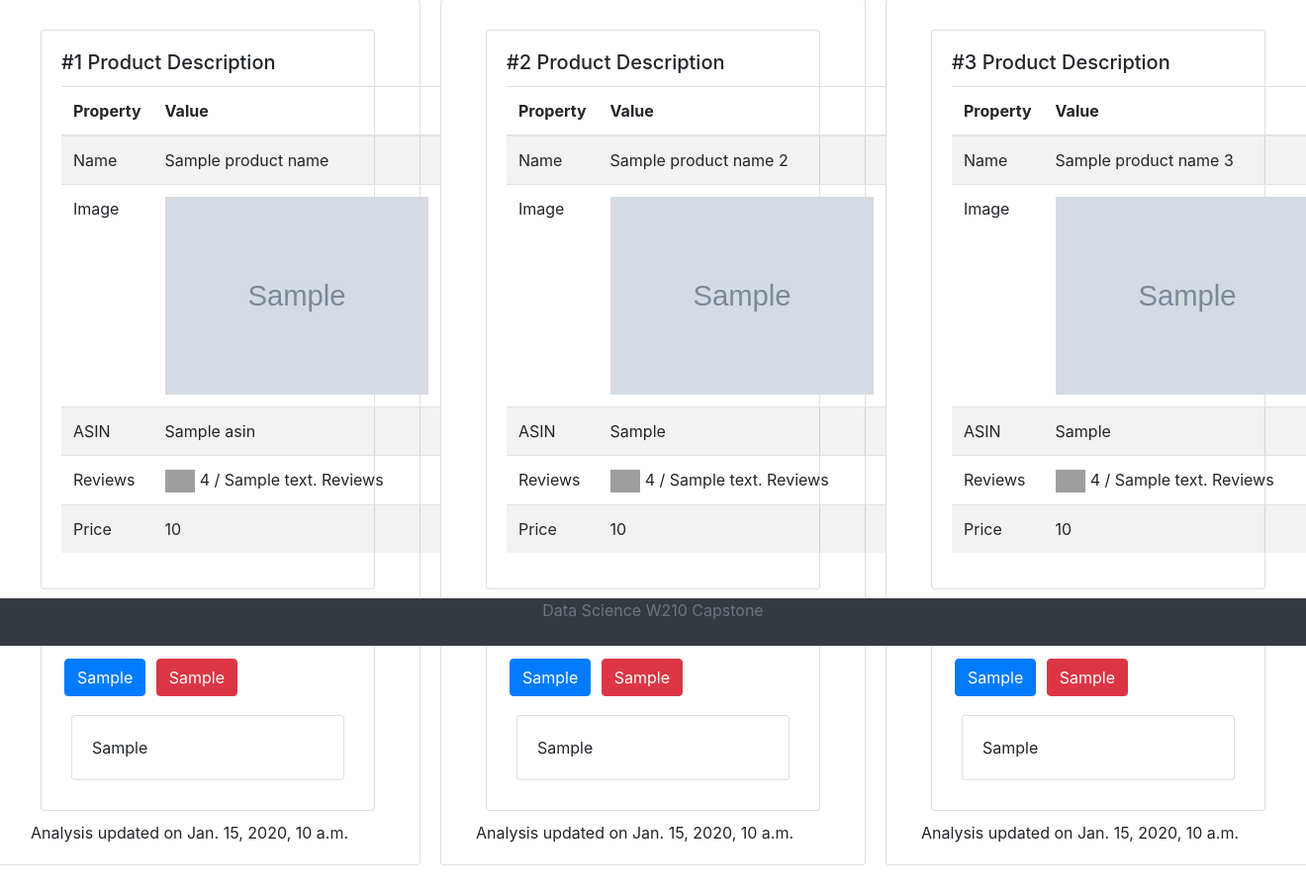
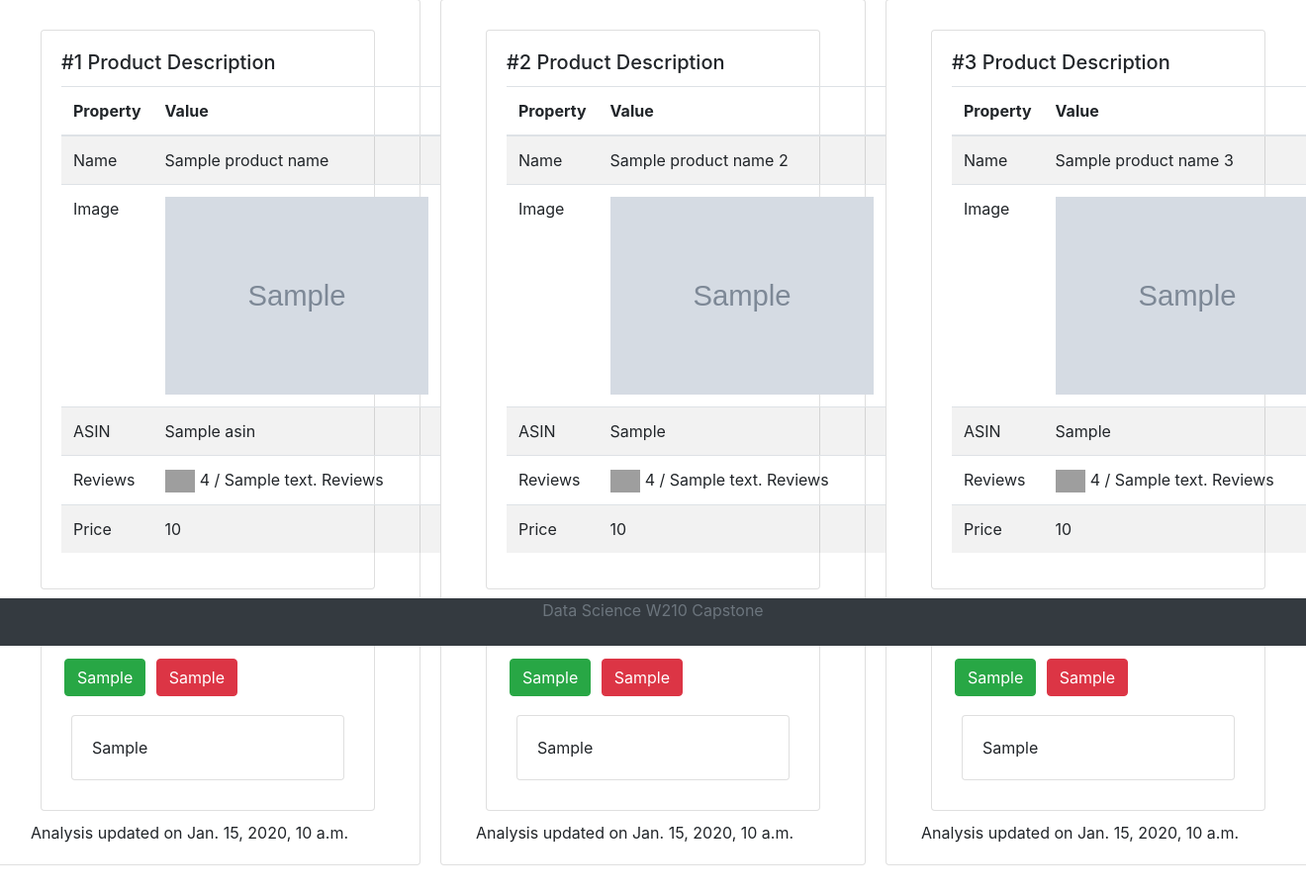
Before and after one commit to UCB-MIDS/InsightsFromReviews, a Django app: template app/ai/templates/ai/result.html in a window 1320 px wide; the page is wider, and only the part inside the window is pictured. Shown: the part 147-1050 px from the top of that part at 99% size. Run offline with Django 3.2, Linux system fonts and the light colour scheme; the template is opened without the code that fills it: most values are stand-ins (such as "Sample title", 1, 10 or a date in 2020); grey boxes marked "Sample" are stand-in pictures; parts of the project's set-up code (start-up, migrations or seed data) failed here and were passed over; some libraries are stand-ins or nearby versions; grey boxes are pictures that could not be loaded.

Commit message:
change color of button

```diff
--- a/app/ai/templates/ai/result.html
+++ b/app/ai/templates/ai/result.html
@@ -87,7 +87,7 @@
                   <h5 class="card-title">Insights from Reviews</h5>
                   {% if insight_positive_list %}
                   {% for insight in insight_positive_list %}
-                  <button class="btn btn-primary" type="button" data-toggle="collapse" data-target="#{{ insight.0 }}" aria-expanded="false" aria-controls="{{ insight.0 }}">
+                  <button class="btn btn-primary bg-success border-success" type="button" data-toggle="collapse" data-target="#{{ insight.0 }}" aria-expanded="false" aria-controls="{{ insight.0 }}">
                   {{ insight.1 }}
                   </button>
                   {% endfor %}
@@ -189,7 +189,7 @@
                   <h5 class="card-title">Insights from Reviews</h5>
                   {% if insight_positive_list_2 %}
                   {% for insight_2 in insight_positive_list_2 %}
-                  <button class="btn btn-primary" type="button" data-toggle="collapse" data-target="#{{ insight_2.0 }}_2" aria-expanded="false" aria-controls="{{ insight_2.0 }}_2">
+                  <button class="btn btn-primary bg-success border-success" type="button" data-toggle="collapse" data-target="#{{ insight_2.0 }}_2" aria-expanded="false" aria-controls="{{ insight_2.0 }}_2">
                   {{ insight_2.1 }}
                   </button>
                   {% endfor %}
@@ -294,7 +294,7 @@
                   <h5 class="card-title">Insights from Reviews</h5>
                   {% if insight_positive_list_3 %}
                   {% for insight_3 in insight_positive_list_3 %}
-                  <button class="btn btn-primary" type="button" data-toggle="collapse" data-target="#{{ insight_3.0 }}_3" aria-expanded="false" aria-controls="{{ insight_3.0 }}_3">
+                  <button class="btn btn-primary bg-success border-success" type="button" data-toggle="collapse" data-target="#{{ insight_3.0 }}_3" aria-expanded="false" aria-controls="{{ insight_3.0 }}_3">
                   {{ insight_3.1 }}
                   </button>
                   {% endfor %}
```
